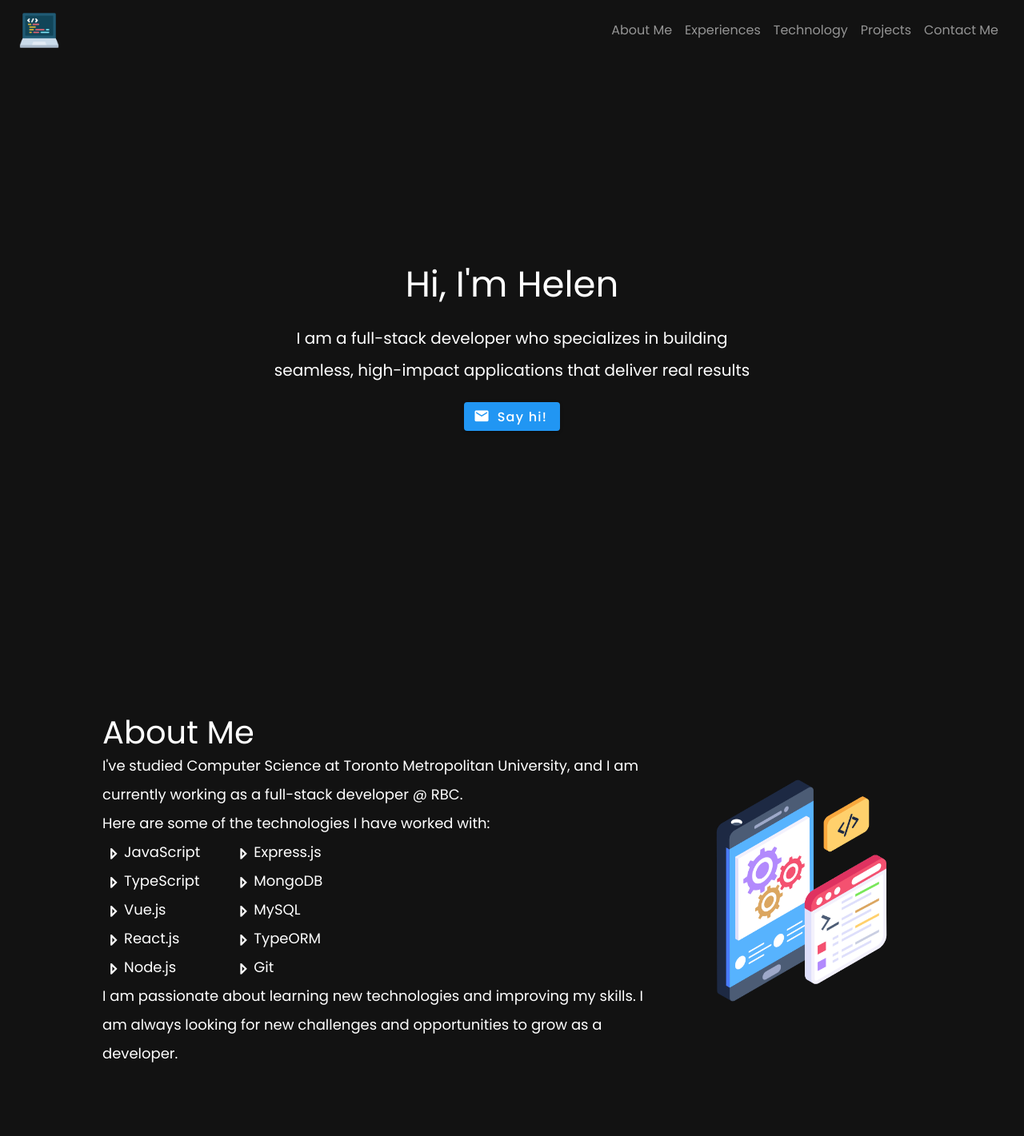
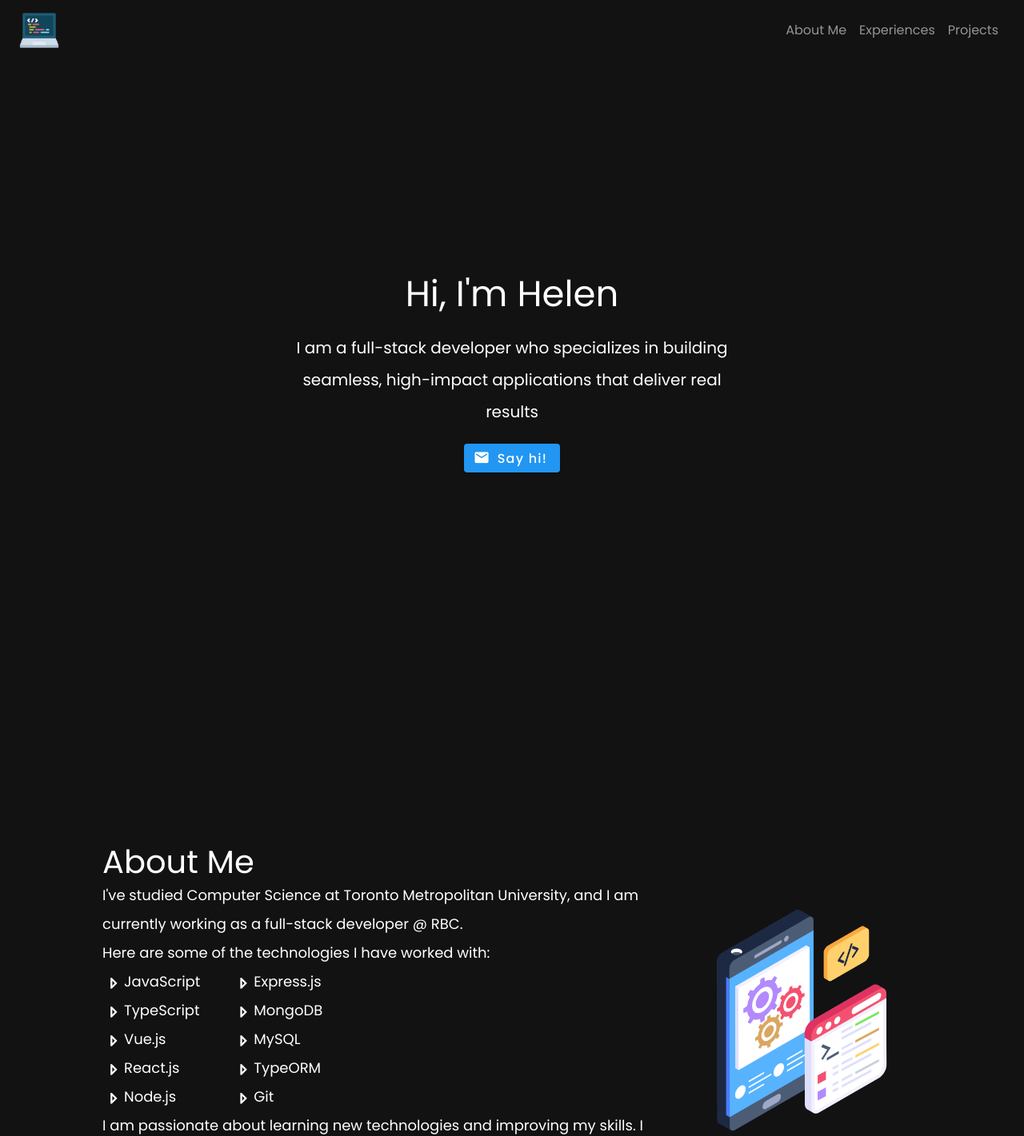
Before and after one commit to helentran64/personal-website, a Vue app: page / in a window 1280 px wide. Shown: the top 1421 px of the page at 80% size. Built offline with nearby package versions, Linux system fonts and the light colour scheme.

Commit message:
added scroll behaviour

```diff
--- a/src/components/Navbar.vue
+++ b/src/components/Navbar.vue
@@ -1,47 +1,3 @@
 <template>
-  <header>
-    <div class="navBarSection tw-my-0 tw-mx-6">
-      <nav class="navbar navbar-expand-sm navbar-dark">
-        <a class="navbar-brand" href="#">
-          <img
-            src="../assets/images/programming.png"
-            alt="laptop icon"
-            width="50"
-            height="50"
-            class="d-inline-block align-top"
-          />
-        </a>
-        <button
-          class="navbar-toggler"
-          type="button"
-          data-bs-toggle="collapse"
-          data-bs-target="#toggleMobileMenu"
-          aria-controls="toggleMobileMenu"
-          aria-expanded="false"
-          aria-label="Toggle navigation"
-        >
-          <span class="navbar-toggler-icon"></span>
-        </button>
-        <div class="collapse navbar-collapse" id="toggleMobileMenu">
-          <ul class="navbar-nav ms-auto text-center">
-            <li>
-              <a class="nav-link" href="#">About Me</a>
-            </li>
-            <li>
-              <a class="nav-link" href="#">Experiences</a>
-            </li>
-            <li>
-              <a class="nav-link" href="#">Technology</a>
-            </li>
-            <li>
-              <a class="nav-link" href="#">Projects</a>
-            </li>
-            <li>
-              <a class="nav-link" href="#">Contact Me</a>
-            </li>
-          </ul>
-        </div>
-      </nav>
-    </div>
-  </header>
+
 </template>
--- /dev/null
+++ b/src/composables/useFadeUp.js
@@ -0,0 +1,26 @@
+// composables/useFadeUp.js
+import { ref, onMounted } from "vue";
+
+export function useFadeUp() {
+  const element = ref(null);
+
+  onMounted(() => {
+    if (!element.value) return;
+
+    element.value.classList.add("tw-opacity-0"); // start invisible
+
+    const observer = new IntersectionObserver(
+      ([entry]) => {
+        if (entry.isIntersecting) {
+          element.value.classList.add("tw-animate-fadeUp"); // trigger animation
+          observer.unobserve(element.value);
+        }
+      },
+      { threshold: 0.2 }
+    );
+
+    observer.observe(element.value);
+  });
+
+  return element;
+}
--- a/src/views/Homepage.vue
+++ b/src/views/Homepage.vue
@@ -1,20 +1,105 @@
 <template>
-  <div>
+  <header>
+    <div class="navBarSection tw-my-0 tw-mx-6">
+      <nav class="navbar navbar-expand-sm navbar-dark">
+        <a class="navbar-brand" href="#home">
+          <img
+            src="../assets/images/programming.png"
+            alt="laptop icon"
+            width="50"
+            height="50"
+            class="d-inline-block align-top"
+          />
+        </a>
+
+        <button
+          class="navbar-toggler"
+          type="button"
+          data-bs-toggle="collapse"
+          data-bs-target="#toggleMobileMenu"
+          aria-controls="toggleMobileMenu"
+          aria-expanded="false"
+          aria-label="Toggle navigation"
+        >
+          <span class="navbar-toggler-icon"></span>
+        </button>
+
+        <div class="collapse navbar-collapse" id="toggleMobileMenu">
+          <ul class="navbar-nav ms-auto text-center">
+            <li><a class="nav-link" href="#about">About Me</a></li>
+            <li><a class="nav-link" href="#experiences">Experiences</a></li>
+            <li><a class="nav-link" href="#projects">Projects</a></li>
+          </ul>
+        </div>
+      </nav>
+    </div>
+  </header>
+
+  <section
+    id="home"
+    ref="welcomeRef"
+    class="tw-h-screen tw-flex tw-justify-center tw-items-center"
+  >
     <WelcomeMessage />
-  </div>
-  <div>
+  </section>
+
+  <section
+    id="about"
+    ref="aboutRef"
+    class="tw-min-h-screen tw-flex tw-justify-center tw-items-center"
+  >
     <AboutMe />
-  </div>
-  <div>
+  </section>
+
+  <section
+    id="experiences"
+    ref="workRef"
+    class="tw-min-h-screen tw-flex tw-justify-center tw-items-center"
+  >
     <WorkExperiences />
-  </div>
-  <div>
+  </section>
+
+  <section
+    id="projects"
+    ref="projectsRef"
+    class="tw-min-h-screen tw-flex tw-justify-center tw-items-center"
+  >
     <Projects />
-  </div>
+  </section>
 </template>
+
 <script setup>
 import WelcomeMessage from "@/components/WelcomeMessage.vue";
 import AboutMe from "@/components/AboutMe.vue";
 import WorkExperiences from "@/components/WorkExperiences.vue";
 import Projects from "@/components/Projects.vue";
+
+import { useFadeUp } from "@/composables/useFadeUp";
+
+// Apply fade-up animation to each section
+const welcomeRef = useFadeUp();
+const aboutRef = useFadeUp();
+const workRef = useFadeUp();
+const projectsRef = useFadeUp();
 </script>
+
+<style>
+html {
+  scroll-behavior: smooth;
+}
+
+.navBarSection {
+  position: sticky;
+  top: 0;
+  z-index: 50;
+}
+
+.nav-link {
+  color: white;
+  transition: color 0.2s ease-in-out;
+}
+
+.nav-link:hover {
+  color: #00bcd4;
+}
+</style>
--- a/tailwind.config.js
+++ b/tailwind.config.js
@@ -1,9 +1,19 @@
 /** @type {import('tailwindcss').Config} */
 export default {
-  prefix: "tw-", // Add tw- as prefix when using tailwind
+  prefix: "tw-",
   content: ["./public/**/*.html", "./src/**/*.{vue,js,ts,jsx,tsx}"],
   theme: {
-    extend: {},
+    extend: {
+      keyframes: {
+        fadeUp: {
+          "0%": { opacity: "0", transform: "translateY(40px)" },
+          "100%": { opacity: "1", transform: "translateY(0)" },
+        },
+      },
+      animation: {
+        fadeUp: "fadeUp 1s ease-out forwards",
+      },
+    },
   },
   plugins: [],
 };
```
